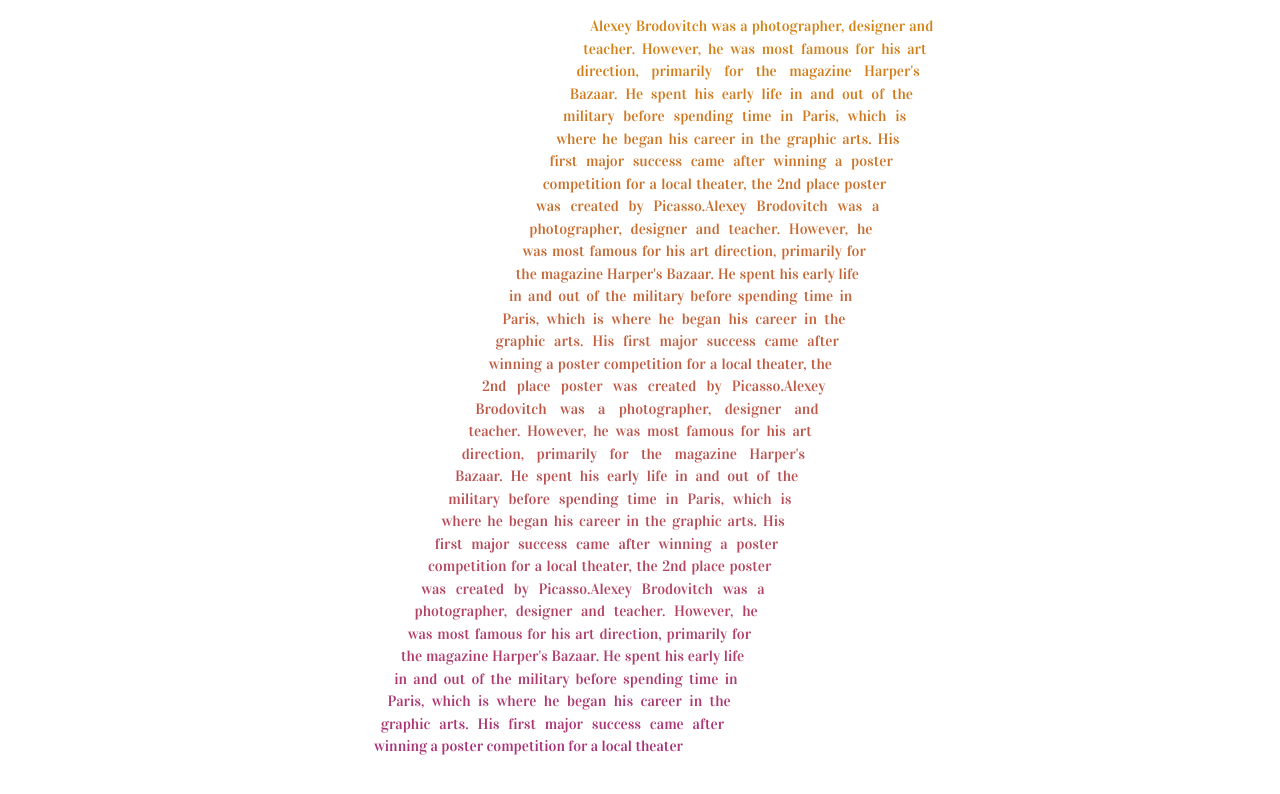
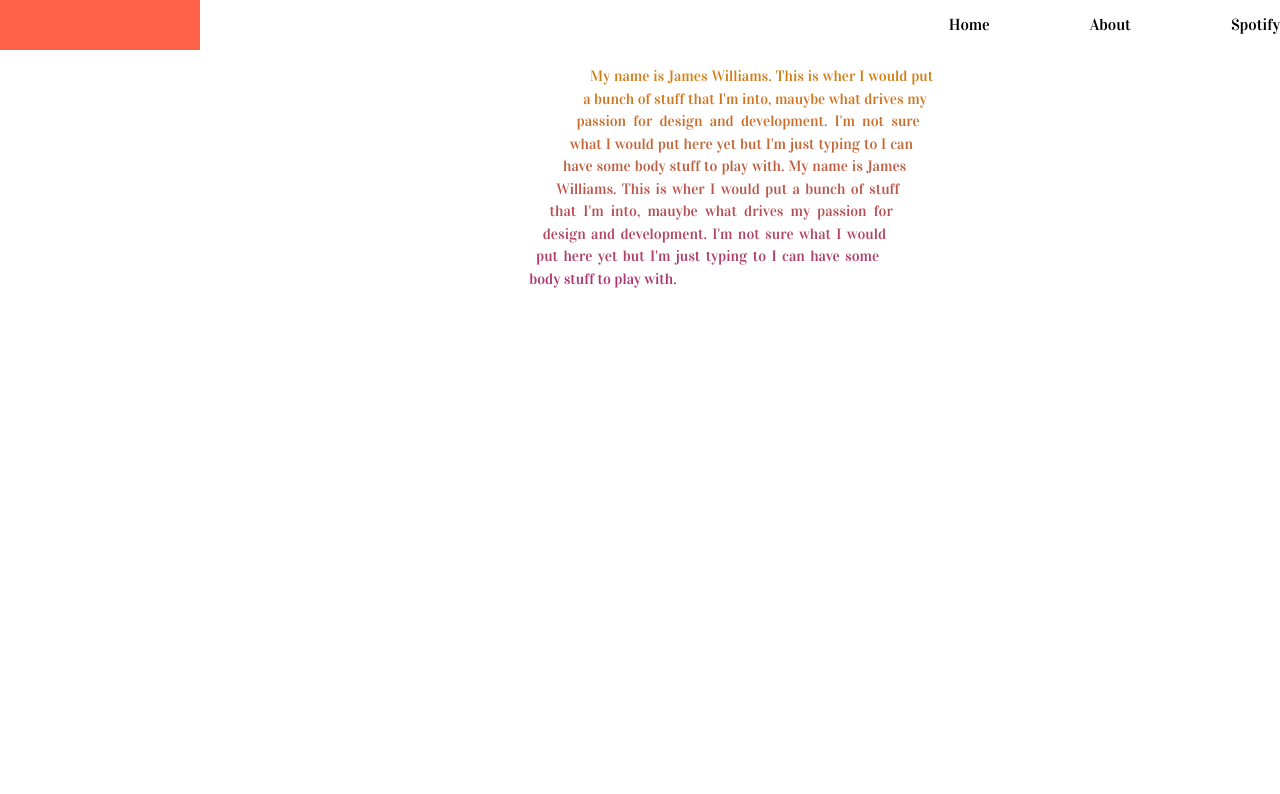
Before and after one commit to JaamesW/jaamesw.github.io, a plain HTML site: page index.html in a window 1280 px wide. Drawn offline with nearby package versions, Linux system fonts and the light colour scheme.

Commit message:
Update index.html

```diff
--- a/index.html
+++ b/index.html
@@ -13,16 +13,19 @@
 
 <body>
 
-  <div class="wrapper">
+  <div class="header">
+	<div class="logo"></div>
+	<ul>
+		<li>Home</li>
+		<li>About</li>
+		<li>Spotify</li>
+	</ul>
+</div>
+
+<div class="wrapper">
 	<div class="circle"></div>
 	<div class="circle2"></div>
-	<p>Alexey Brodovitch was a photographer, designer and teacher. However, he was most famous for his art direction, primarily for the magazine Harper's Bazaar. He spent his early life in and out of the military before spending time in Paris, which is where
-		he began his career in the graphic arts. His first major success came after winning a poster competition for a local theater, the 2nd place poster was created by Picasso.Alexey Brodovitch was a photographer, designer and teacher. However, he was most
-		famous for his art direction, primarily for the magazine Harper's Bazaar. He spent his early life in and out of the military before spending time in Paris, which is where he began his career in the graphic arts. His first major success came after winning
-		a poster competition for a local theater, the 2nd place poster was created by Picasso.Alexey Brodovitch was a photographer, designer and teacher. However, he was most famous for his art direction, primarily for the magazine Harper's Bazaar. He spent
-		his early life in and out of the military before spending time in Paris, which is where he began his career in the graphic arts. His first major success came after winning a poster competition for a local theater, the 2nd place poster was created by
-		Picasso.Alexey Brodovitch was a photographer, designer and teacher. However, he was most famous for his art direction, primarily for the magazine Harper's Bazaar. He spent his early life in and out of the military before spending time in Paris, which
-		is where he began his career in the graphic arts. His first major success came after winning a poster competition for a local theater</p>
+	<p>My name is James Williams. This is wher I would put a bunch of stuff that I'm into, mauybe what drives my passion for design and development. I'm not sure what I would put here yet but I'm just typing to I can have some body stuff to play with. My name is James Williams. This is wher I would put a bunch of stuff that I'm into, mauybe what drives my passion for design and development. I'm not sure what I would put here yet but I'm just typing to I can have some body stuff to play with.</p>
 </div>
 
 
```
